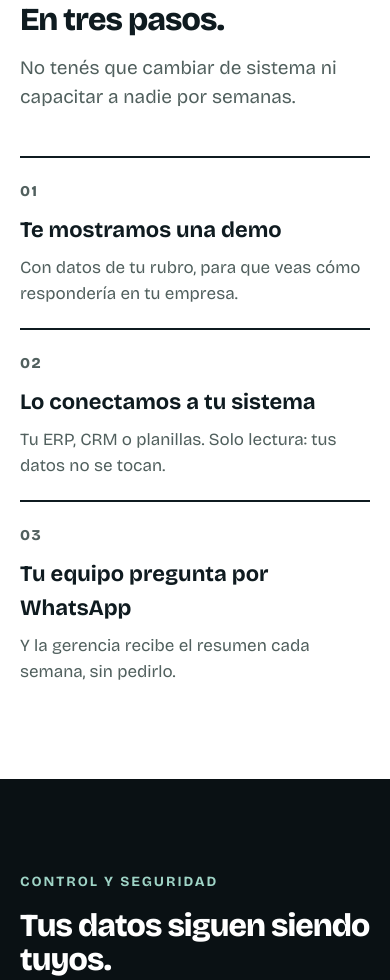
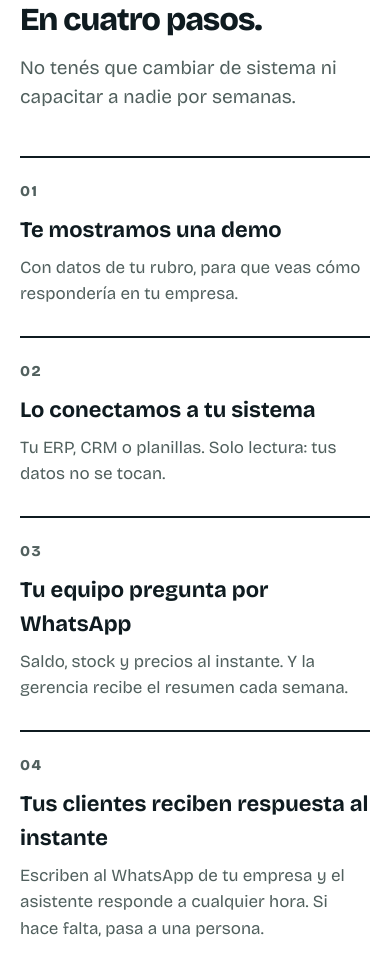
Before and after one commit to aaronacostaamarillo98-blip/aravora-web, a plain HTML site: page index.html in a window 390 px wide. Shown: the part 2963-3943 px from the top of the page. Drawn offline with nearby package versions, Linux system fonts and the light colour scheme.

Commit message:
Cómo funciona: 4 pasos, se suma el cliente que recibe respuesta al instante
Co-Authored-By: Claude Opus 5.5 <noreply@anthropic.com>

```diff
--- a/index.html
+++ b/index.html
@@ -13,7 +13,7 @@
 <link rel="preconnect" href="https://fonts.googleapis.com">
 <link rel="preconnect" href="https://fonts.gstatic.com" crossorigin>
 <link href="https://fonts.googleapis.com/css2?family=Bricolage+Grotesque:opsz,wght@12..96,400;12..96,600;12..96,700;12..96,800&family=Poppins:wght@600&display=swap" rel="stylesheet">
-<link rel="stylesheet" href="simple.css?v=2711">
+<link rel="stylesheet" href="simple.css?v=2711b">
 <script>
   !function(f,b,e,v,n,t,s){if(f.fbq)return;n=f.fbq=function(){n.callMethod?
   n.callMethod.apply(n,arguments):n.queue.push(arguments)};if(!f._fbq)f._fbq=n;
@@ -125,12 +125,13 @@
   <section class="sec sec--blanca" id="como" aria-labelledby="como-t">
     <div class="cont">
       <p class="kicker">Cómo funciona</p>
-      <h2 class="h2" id="como-t">En tres pasos.</h2>
+      <h2 class="h2" id="como-t">En cuatro pasos.</h2>
       <p class="sub">No tenés que cambiar de sistema ni capacitar a nadie por semanas.</p>
-      <ol class="grid3 pasos" style="list-style:none;padding:0;margin:0">
+      <ol class="pasos">
         <li class="paso"><p class="paso-n">01</p><h3>Te mostramos una demo</h3><p>Con datos de tu rubro, para que veas cómo respondería en tu empresa.</p></li>
         <li class="paso"><p class="paso-n">02</p><h3>Lo conectamos a tu sistema</h3><p>Tu ERP, CRM o planillas. Solo lectura: tus datos no se tocan.</p></li>
-        <li class="paso"><p class="paso-n">03</p><h3>Tu equipo pregunta por WhatsApp</h3><p>Y la gerencia recibe el resumen cada semana, sin pedirlo.</p></li>
+        <li class="paso"><p class="paso-n">03</p><h3>Tu equipo pregunta por WhatsApp</h3><p>Saldo, stock y precios al instante. Y la gerencia recibe el resumen cada semana.</p></li>
+        <li class="paso"><p class="paso-n">04</p><h3>Tus clientes reciben respuesta al instante</h3><p>Escriben al WhatsApp de tu empresa y el asistente responde a cualquier hora. Si hace falta, pasa a una persona.</p></li>
       </ol>
     </div>
   </section>
--- a/simple.css
+++ b/simple.css
@@ -101,10 +101,10 @@ a { color: inherit; text-decoration: none; }
 .card p { color: var(--mut); }
 
 /* Pasos */
-.pasos { counter-reset: paso; }
-.paso { border-top: 2px solid var(--txt); padding-top: 22px; }
+.pasos { list-style: none; padding: 0; margin: 0; display: grid; grid-template-columns: repeat(4, 1fr); gap: 0 24px; }
+.paso { border-top: 2px solid var(--txt); padding-top: 22px; display: grid; grid-template-rows: subgrid; grid-row: span 3; align-content: start; }
 .paso-n { font-weight: 800; font-size: 15px; color: var(--verde); letter-spacing: .1em; margin-bottom: 10px; }
-.paso h3 { font-size: 22px; font-weight: 700; margin-bottom: 8px; }
+.paso h3 { font-size: 22px; font-weight: 700; margin-bottom: 8px; align-self: start; }
 .paso p { color: var(--mut); }
 
 /* Seguridad */
@@ -170,12 +170,14 @@ a { color: inherit; text-decoration: none; }
   .hero .cont { grid-template-columns: 1fr; gap: 48px; }
   .franja ul { grid-template-columns: repeat(2, 1fr); }
   .grid3 { grid-template-columns: 1fr; }
-  .seg { grid-template-columns: repeat(2, 1fr); }
+  .seg, .pasos { grid-template-columns: repeat(2, 1fr); }
+  .paso { margin-bottom: 36px; }
   .faq, .contacto { grid-template-columns: 1fr; gap: 28px; }
 }
 @media (max-width: 600px) {
   body { font-size: 17px; }
-  .grid2, .seg { grid-template-columns: 1fr; }
+  .grid2, .seg, .pasos { grid-template-columns: 1fr; }
+  .paso { display: block; margin-bottom: 28px; }
   .franja ul { grid-template-columns: 1fr; gap: 14px; }
   .botones .btn { width: 100%; white-space: normal; text-align: center; }
   .nav .cont { gap: 12px; }
```
